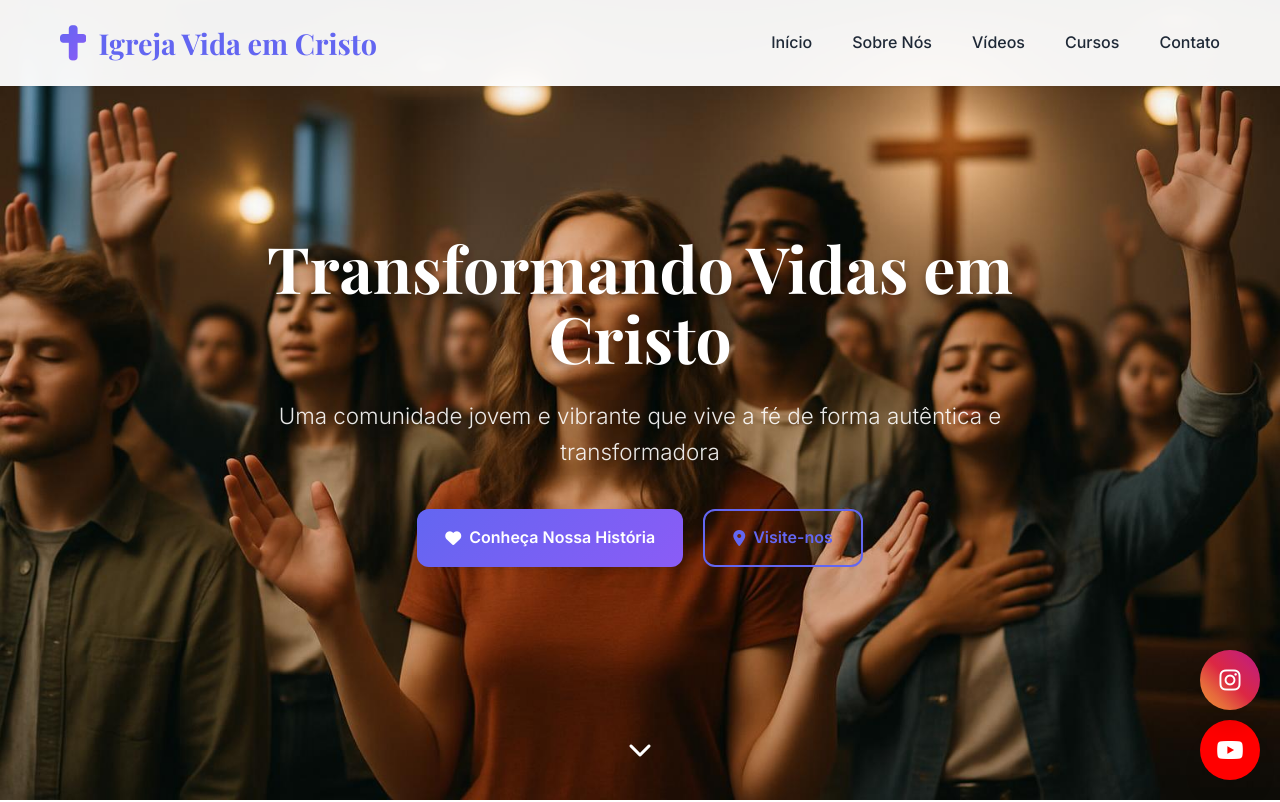
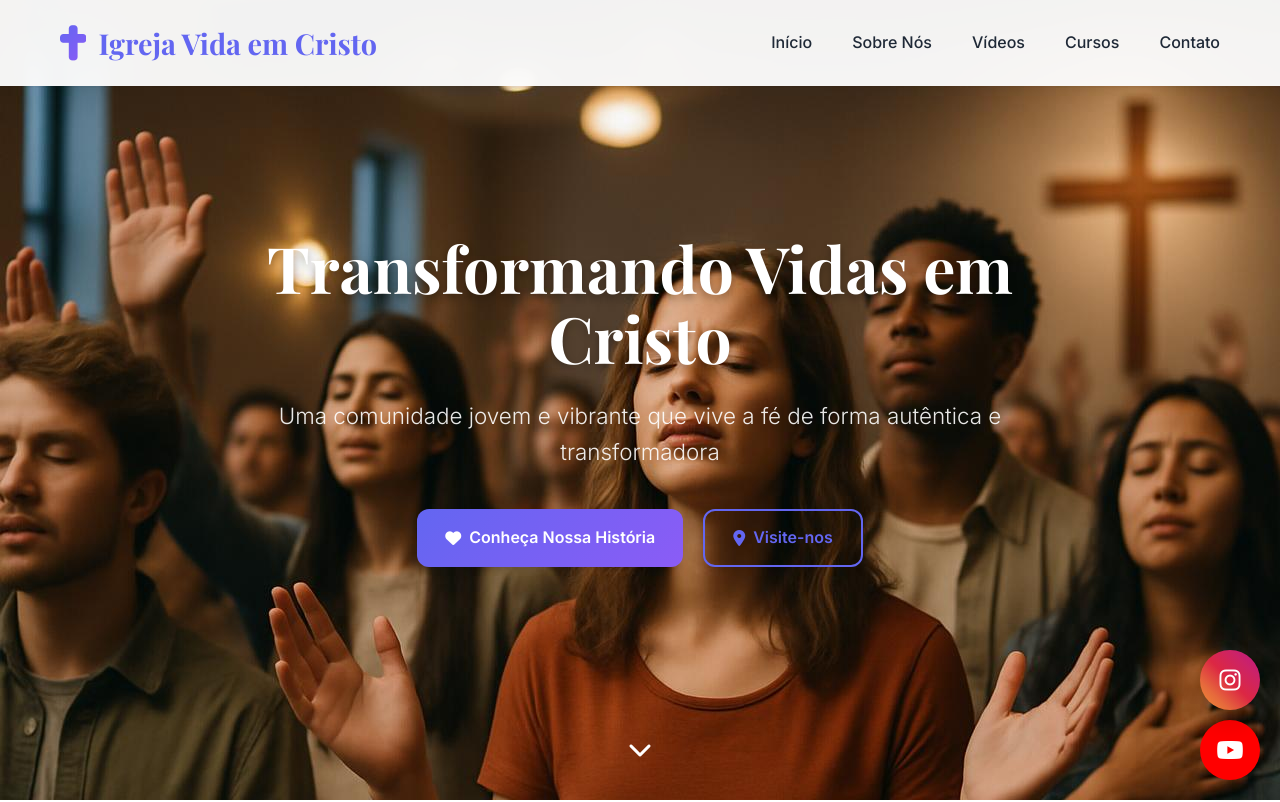
Before and after one commit to Harleywagner/EuAmoMinhaIgreja, a plain HTML site: page index.html in a window 1280 px wide. Shown: the top 802 px of the page. Drawn offline with nearby package versions, Linux system fonts and the light colour scheme.

Commit message:
Update index.html

```diff
--- a/index.html
+++ b/index.html
@@ -50,7 +50,7 @@
 
     <section id="inicio" class="hero ">
 
-        <div class="hero-overlay"><img class="imagem" src="background.jpg" alt="Fundo da página"></div>
+        <div class="hero-overlay"><img src="background.jpg" alt="Fundo da página"></div>
         <div class="hero-content">
             <h1 class="hero-title">Transformando Vidas em Cristo</h1>
             <p class="hero-subtitle">Uma comunidade jovem e vibrante que vive a fé de forma autêntica e transformadora</p>
```
